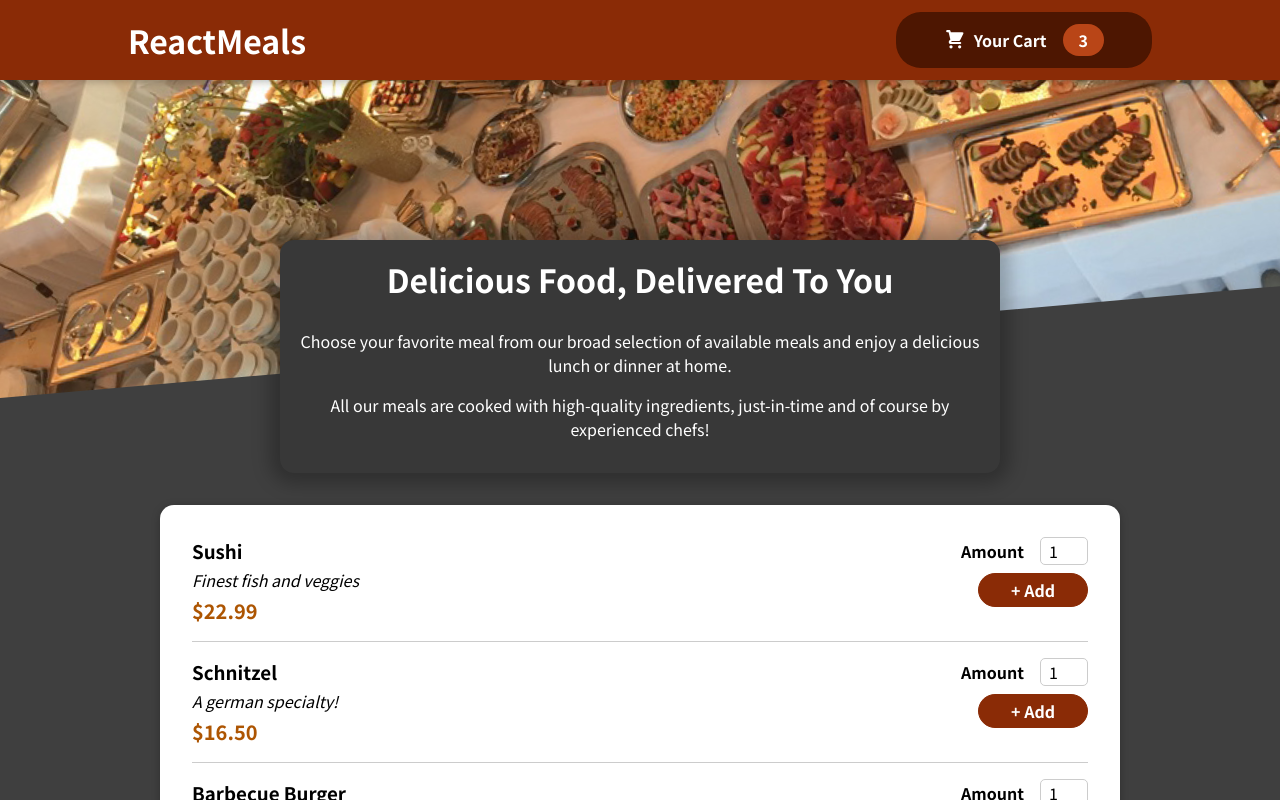
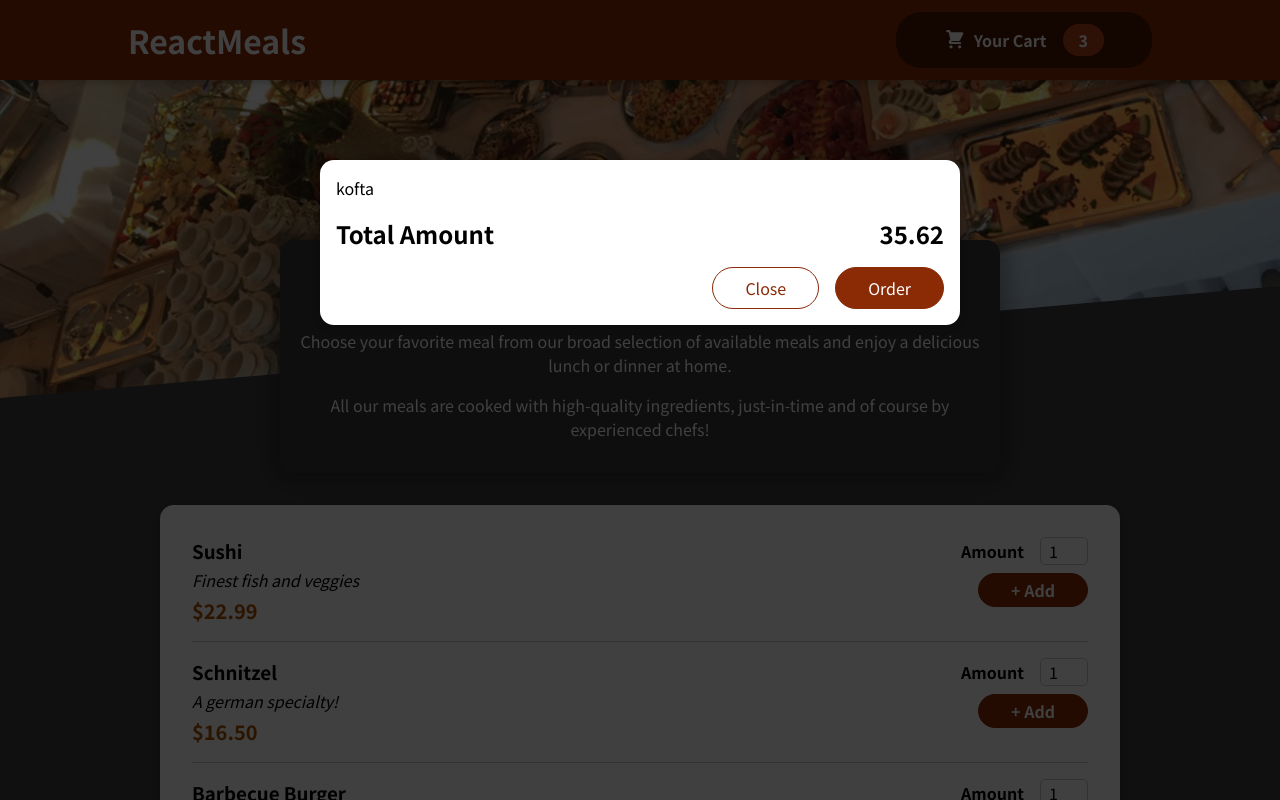
Before and after one commit to Yasser-Shehab/food-order-app, a React (Create React App) app: page / in a window 1280 px wide. Shown: the top 800 px of the page. Built offline with nearby package versions, Linux system fonts and the light colour scheme.

Commit message:
Added Modal using potal

```diff
--- a/public/index.html
+++ b/public/index.html
@@ -5,10 +5,7 @@
     <link rel="icon" href="%PUBLIC_URL%/favicon.ico" />
     <meta name="viewport" content="width=device-width, initial-scale=1" />
     <meta name="theme-color" content="#000000" />
-    <meta
-      name="description"
-      content="Web site created using create-react-app"
-    />
+    <meta name="description" content="Web site created using create-react-app" />
     <link rel="apple-touch-icon" href="%PUBLIC_URL%/logo192.png" />
     <!--
       manifest.json provides metadata used when your web app is installed on a
@@ -28,6 +25,7 @@
   </head>
   <body>
     <noscript>You need to enable JavaScript to run this app.</noscript>
+    <div id="overlays"></div>
     <div id="root"></div>
     <!--
       This HTML file is a template.
--- a/src/App.js
+++ b/src/App.js
@@ -1,9 +1,11 @@
+import Cart from "./components/Cart/Cart";
 import Header from "./components/Layout/Header";
 import Meals from "./components/Meals/Meals";
 
 function App() {
   return (
     <>
+      <Cart />
       <Header />
       <main>
         <Meals />
--- a/src/components/Cart/Cart.js
+++ b/src/components/Cart/Cart.js
@@ -1,18 +1,19 @@
 import React from "react";
+import Modal from "../UI/Modal";
 import classes from "./Cart.module.css";
 
 function Cart() {
   const cartItems = (
     <ul className={classes["cart-items"]}>
-      {[{ id: "c1", name: "kofta", amount: 2, price: 5 }].map((item) => (
-        <li>{item.name}</li>
+      {[{ id: "c1", name: "kofta", amount: 2, price: 10 }].map((item) => (
+        <li key={item.id}>{item.name}</li>
       ))}
     </ul>
   );
   return (
-    <div>
+    <Modal>
       {cartItems}
-      <div>
+      <div className={classes.total}>
         <span>Total Amount</span>
         <span>35.62</span>
       </div>
@@ -20,7 +21,7 @@
         <button className={classes["button--alt"]}>Close</button>
         <button className={classes.button}>Order</button>
       </div>
-    </div>
+    </Modal>
   );
 }
 
--- /dev/null
+++ b/src/components/UI/Modal.js
@@ -0,0 +1,28 @@
+import React from "react";
+import { createPortal } from "react-dom";
+import classes from "./Modal.module.css";
+
+const Backdrop = () => {
+  return <div className={classes.backdrop} />;
+};
+
+const ModalOverlay = ({ children }) => {
+  return (
+    <div className={classes.modal}>
+      <div className={classes.content}>{children}</div>
+    </div>
+  );
+};
+
+const portalElement = document.getElementById("overlays");
+
+function Modal({ children }) {
+  return (
+    <>
+      {createPortal(<Backdrop />, portalElement)}
+      {createPortal(<ModalOverlay>{children}</ModalOverlay>, portalElement)}
+    </>
+  );
+}
+
+export default Modal;
--- /dev/null
+++ b/src/components/UI/Modal.module.css
@@ -0,0 +1,40 @@
+.backdrop {
+  position: fixed;
+  top: 0;
+  left: 0;
+  width: 100%;
+  height: 100vh;
+  z-index: 20;
+  background-color: rgba(0, 0, 0, 0.75);
+}
+
+.modal {
+  position: fixed;
+  top: 20vh;
+  left: 5%;
+  width: 90%;
+  background-color: white;
+  padding: 1rem;
+  border-radius: 14px;
+  box-shadow: 0 2px 8px rgba(0, 0, 0, 0.25);
+  z-index: 30;
+  animation: slide-down 300ms ease-out forwards;
+}
+
+@media (min-width: 768px) {
+  .modal {
+    width: 40rem;
+    left: calc(50% - 20rem);
+  }
+}
+
+@keyframes slide-down {
+  from {
+    opacity: 0;
+    transform: translateY(-3rem);
+  }
+  to {
+    opacity: 1;
+    transform: translateY(0);
+  }
+}
```
Also changed, not shown: 1 other file (tests, documents, lock files or other folders).
